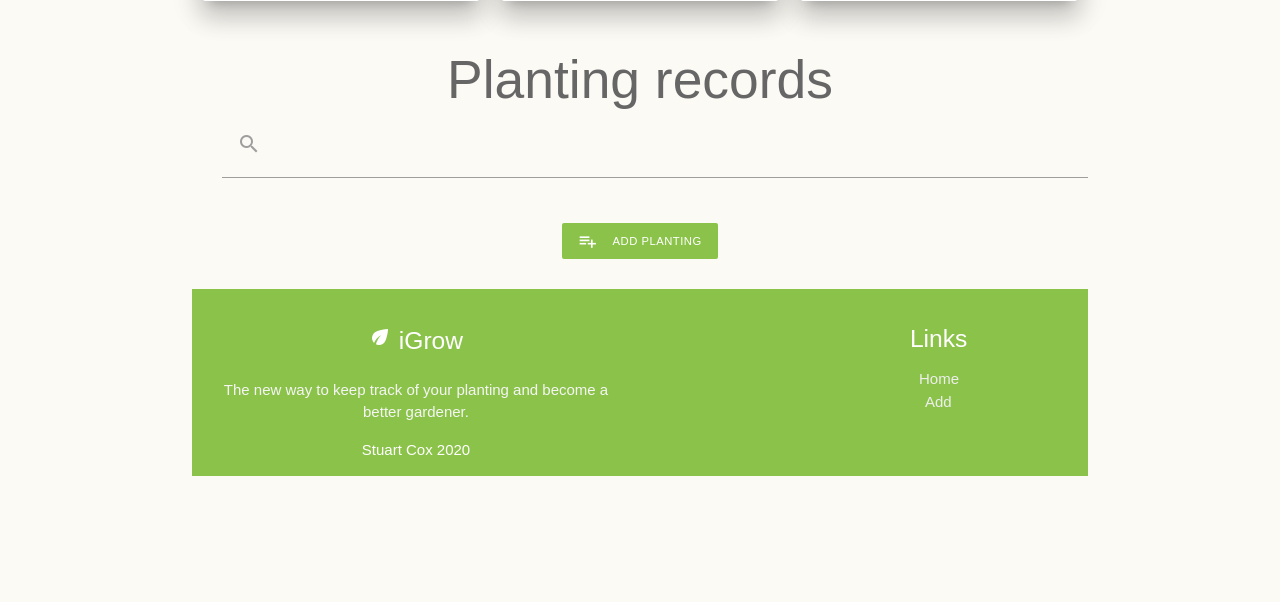
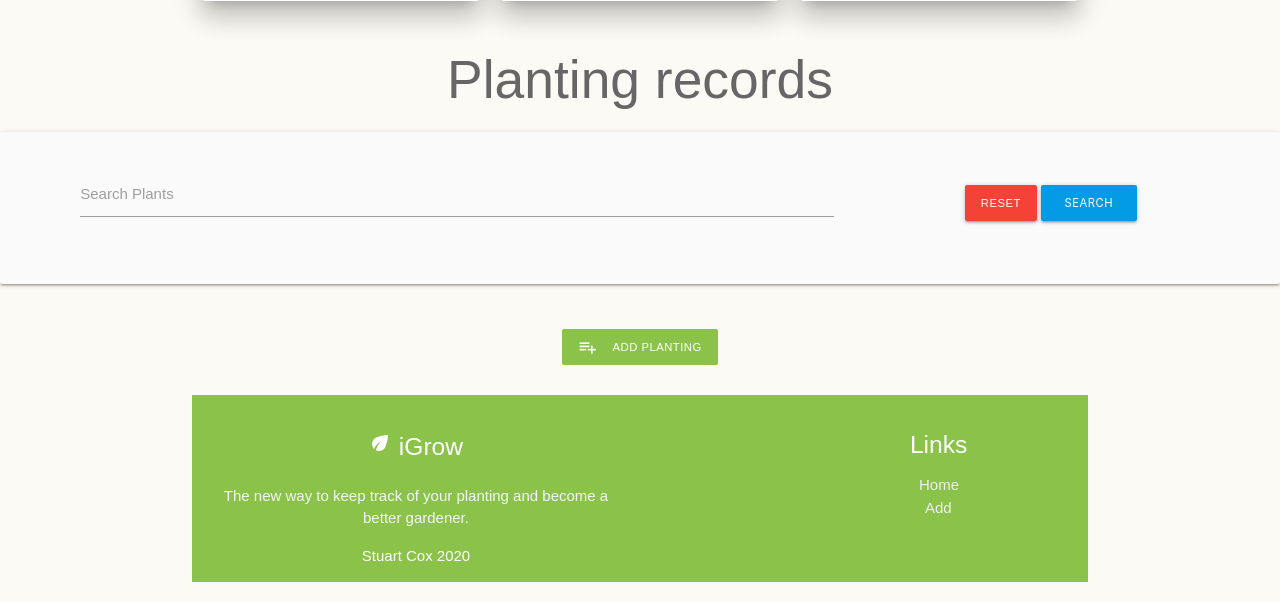
Before and after one commit to StuartCox3107/iGrow, a Flask app: page / in a window 1280 px wide. Shown: the part 1306-1908 px from the top of the page. Before the commit the page ends 1782 px from the top, so only its background shows below. Run offline with Flask 2, Linux system fonts and the light colour scheme; data that the repository does not hold is empty; some libraries are stand-ins or nearby versions; some web fonts are replaced.

Commit message:
search function added

```diff
--- a/app.py
+++ b/app.py
@@ -48,6 +48,23 @@ def index():
     planting_record = list(mongo.db.planting_records.find())
     paginated_records = planting_record[offset: offset + per_page]
     pagination = Pagination(page=page, per_page=per_page, total=total,
+                            css_framework='materialize')
+    return render_template('index.html',
+                           plants=paginated_records,
+                           page=page,
+                           per_page=per_page,
+                           pagination=pagination,
+                           )
+
+@app.route("/search", methods=["GET", "POST"])
+def search():
+    page, per_page, offset = get_page_args(page_parameter='page',per_page_parameter='per_page')
+    per_page = 6
+    offset = (page -1) * per_page
+    query = request.form.get("query")
+    findplants = list(mongo.db.planting_records.find({"$text": {"$search": query}}))
+    paginated_records = findplants[offset: offset + per_page]
+    pagination = Pagination(page=page, per_page=per_page, findplants=findplants,
                             css_framework='materialize')
     return render_template('index.html',
                            plants=paginated_records,
--- a/templates/index.html
+++ b/templates/index.html
@@ -76,17 +76,24 @@
 <!--search bar-->
 <h2>Planting records</h2>
 
-<div class="container">
+  <div class="row card-panel grey lighten-5">
+    <form action="{{ url_for('search') }}" method="post" class="col s12">
+            <div class="row valign-wrapper center-align">
+                <div class="input-field col s12 m8">
+                    <i class="fas fa-search prefix light-blue-text text-darken-4"></i>
+                    <input type="text" name="query" id="query" minlength="3" class="validate" required>
+                    <label for="query">Search Plants</label>
+                </div>
+                <div class="col s12 m4">
+                    <a href="{{ url_for('index') }}" class="red btn text-shadow">Reset</a>
+                    <button type="submit" class="light-blue darken-1 btn text-shadow">
+                        <i class="fas fa-search left"></i> Search
+                    </button>
+                </div>
+            </div>
+        </form>
+  </div>
   {{ pagination.links }}
-  <form>
-    <div class="input-field">
-      <input id="search" type="search" required />
-      <label class="label-icon" for="search"
-        ><i class="material-icons">search</i></label
-      >
-      <i class="material-icons">close</i>
-    </div>
-  </form>
 <!--shows records of plantings from mongo-->
   <div class="row center-align">
     {% for plant in plants %}
@@ -119,7 +126,6 @@
       </div>
     </div>
     {% endfor %}
-  </div>
   {{ pagination.links }}
 </div>
 <!--button going to page to add planting-->
--- a/templates/update.html
+++ b/templates/update.html
@@ -25,7 +25,7 @@
 <div class="row">
   <form action="{{ url_for('update_planting', plant_id=plant._id) }}" method="POST" class="col s12">
     <!--datepicker for date planted field-->
-    <div class="row" id="matfix">
+    <div class="row">
       <div class="input-field col s12">
         <i class="material-icons prefix">today</i>
         <input
@@ -78,7 +78,7 @@
 
     <!--datepicker for date harvested field-->
     <div class="row">
-      <div class="input-field col s12" id="matfix">
+      <div class="input-field col s12">
         <i class="material-icons prefix">today</i>
         <input
           id="harvest_date"
```
Also changed, not shown: templates/create.html (+13 -8 lines), static/images/readmeimage.png (added), static/js/scripts.js (line endings or trailing spaces).
